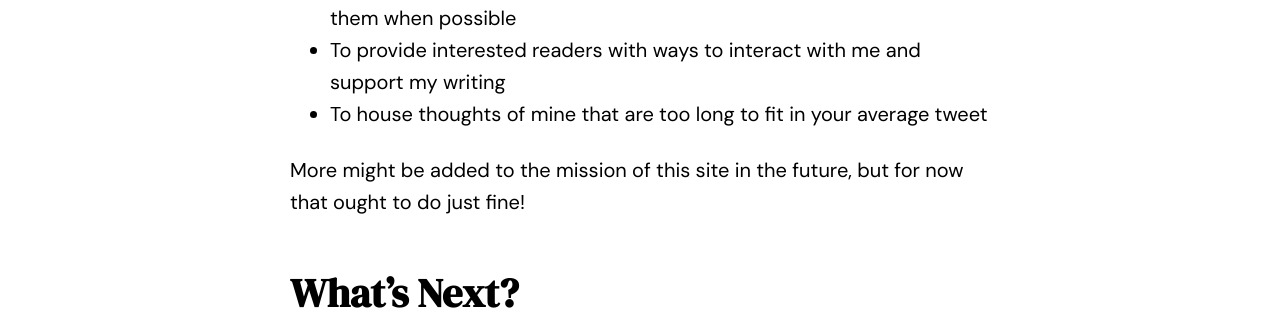
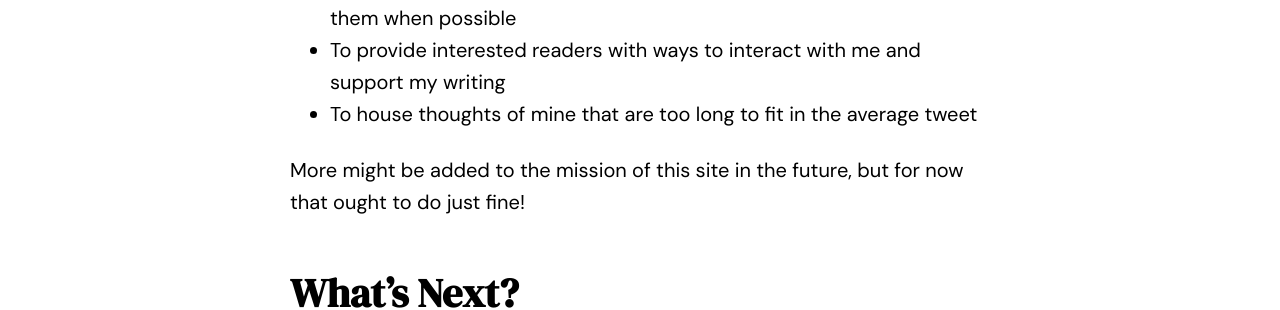
Before and after one commit to mnmalone/mnmalone2021, a Jekyll site: the page built from _posts/2021-01-30-blog-birthday.md, in a window 1280 px wide and 900 px high, scrolled down 3083 px. Shown: the part 159-469 px from the top of the window. Built offline with Jekyll 4.4.1, drawn with Linux system fonts in a browser that asks for light colours; some web fonts are replaced; comment, search, counter and statistics services are not loaded.

Commit message:
Update 2021-01-30-blog-birthday.md

```diff
--- a/_posts/2021-01-30-blog-birthday.md
+++ b/_posts/2021-01-30-blog-birthday.md
@@ -36,7 +36,7 @@ Now that the site exists, I intend to use it for the following:
 * To host a growing portfolio of large-scale writing projects I’m involved with
 * To build an interactive bibliography listing all my print and audio publications with details on those publications and links to access them when possible
 * To provide interested readers with ways to interact with me and support my writing
-* To house thoughts of mine that are too long to fit in your average tweet
+* To house thoughts of mine that are too long to fit in the average tweet
 
  More might be added to the mission of this site in the future, but for now that ought to do just fine!
 
```
